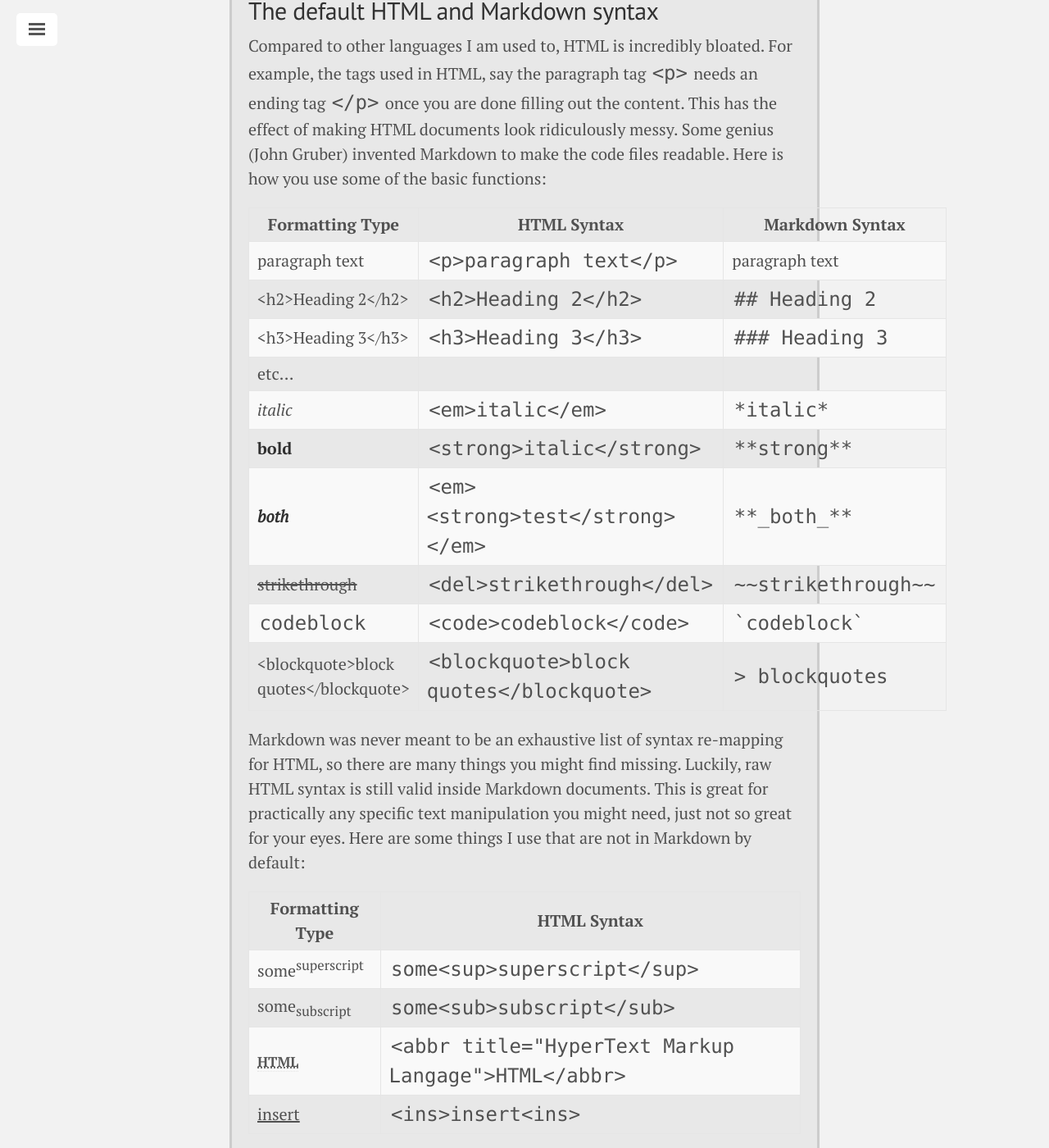
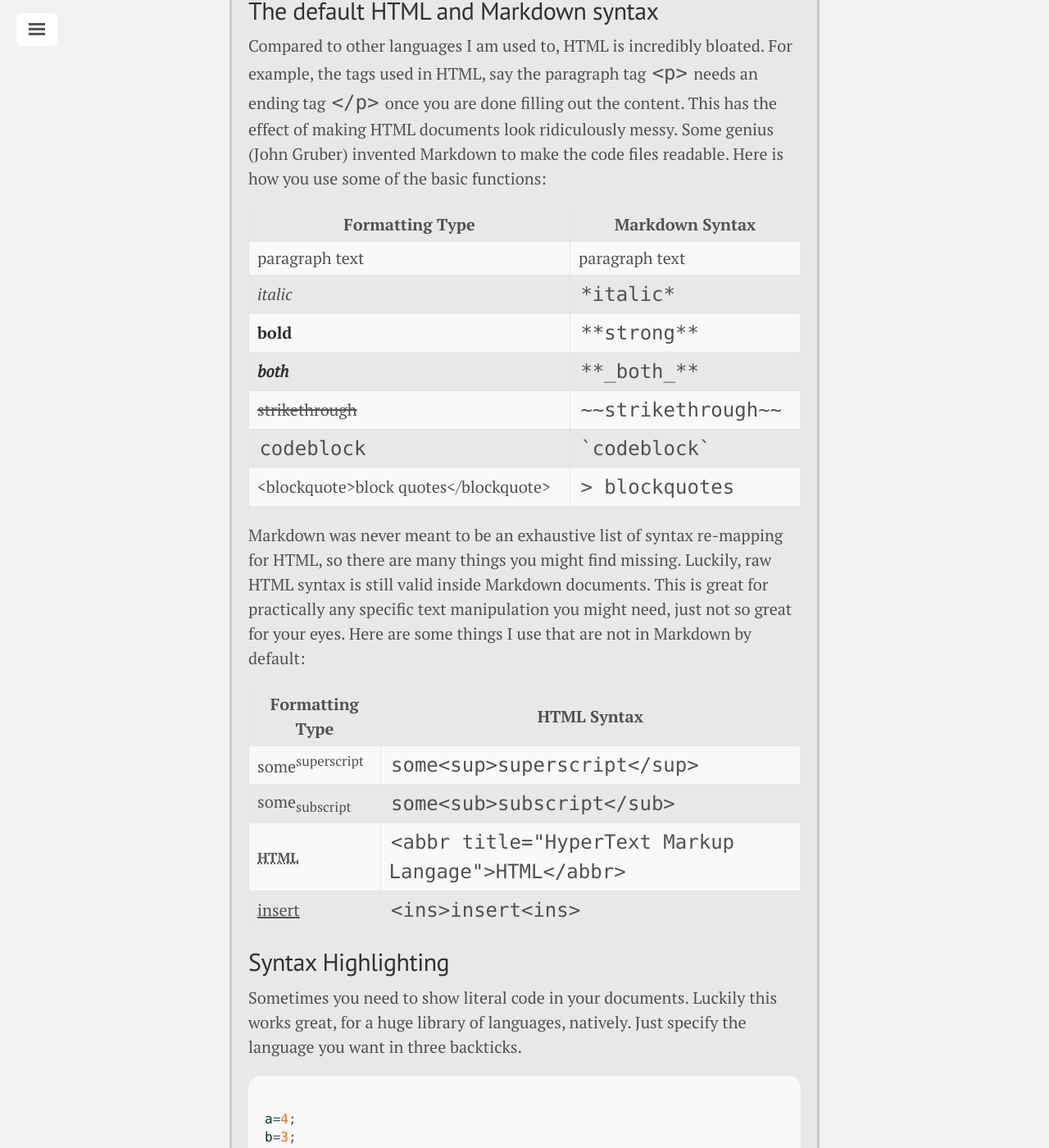
Before and after one commit to TakeTwiceDailey/TakeTwiceDailey.github.io, a Jekyll site: the page built from _posts/2014-01-01-example-content.md, in a window 1280 px wide and 1400 px high, scrolled down 279 px. Shown: the whole window at 82% size. Built offline with Jekyll 4.4.1, drawn with Linux system fonts in a browser that asks for light colours; nearby versions of some CDN libraries; some of the changed text lies outside the part shown.

Commit message:
reformatted table

```diff
--- a/_posts/2014-01-01-example-content.md
+++ b/_posts/2014-01-01-example-content.md
@@ -8,18 +8,17 @@ shortinfo: This is an example blog post that shows several types of HTML content
 
 Compared to other languages I am used to, HTML is incredibly bloated. For example, the tags used in HTML, say the paragraph tag `<p>` needs an ending tag `</p>` once you are done filling out the content. This has the effect of making HTML documents look ridiculously messy. Some genius (John Gruber) invented Markdown to make the code files readable. Here is how you use some of the basic functions:
 
-| Formatting Type   | HTML Syntax                     | Markdown Syntax   |
-|-------------------|---------------------------------|-------------------|
-| paragraph text    |`<p>paragraph text</p>`          | paragraph text    |
-| <h2>Heading 2</h2>|`<h2>Heading 2</h2>`             | `## Heading 2`    |
-| <h3>Heading 3</h3>|`<h3>Heading 3</h3>`             | `### Heading 3`    |
-| etc...            |                                 |                   |
-| *italic*          |`<em>italic</em>`                |`*italic*`         |
-| **bold**          |`<strong>italic</strong>`        |`**strong**`       |
-| ***both***        |`<em><strong>test</strong></em>` |`**_both_**`       |
-| ~~strikethrough~~ |`<del>strikethrough</del>`       |`~~strikethrough~~`|
-| `codeblock`       |`<code>codeblock</code>`         |`` `codeblock` ``  |
-| <blockquote>block quotes</blockquote> | `<blockquote>block quotes</blockquote>` |`> blockquotes`|
+
+| Formatting Type   | Markdown Syntax   |
+|-------------------|-------------------|
+| paragraph text    | paragraph text    |
+| *italic*          |`*italic*`         |
+| **bold**          |`**strong**`       |
+| ***both***        |`**_both_**`       |
+| ~~strikethrough~~ |`~~strikethrough~~`|
+| `codeblock`       |`` `codeblock` ``  |
+| <blockquote>block quotes</blockquote> |`> blockquotes`|
+
 
 Markdown was never meant to be an exhaustive list of syntax re-mapping for HTML, so there are many things you might find missing. Luckily, raw HTML syntax is still valid inside Markdown documents. This is great for practically any specific text manipulation you might need, just not so great for your eyes. Here are some things I use that are not in Markdown by default:
 
```
Also changed, not shown: other parts of _posts/2014-01-01-example-content.md (+3 -0 lines).
